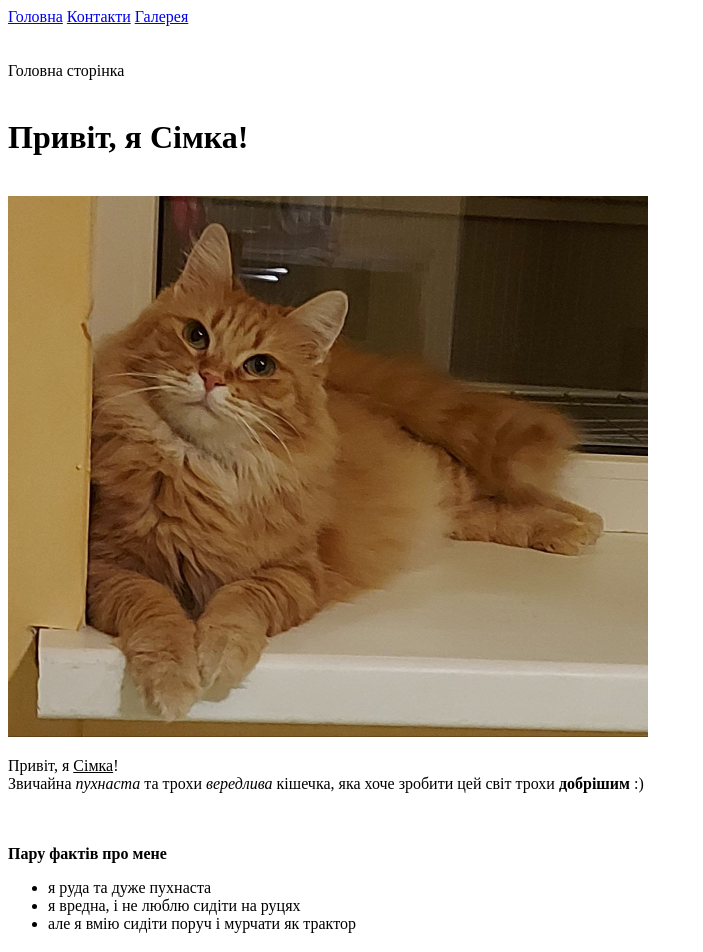
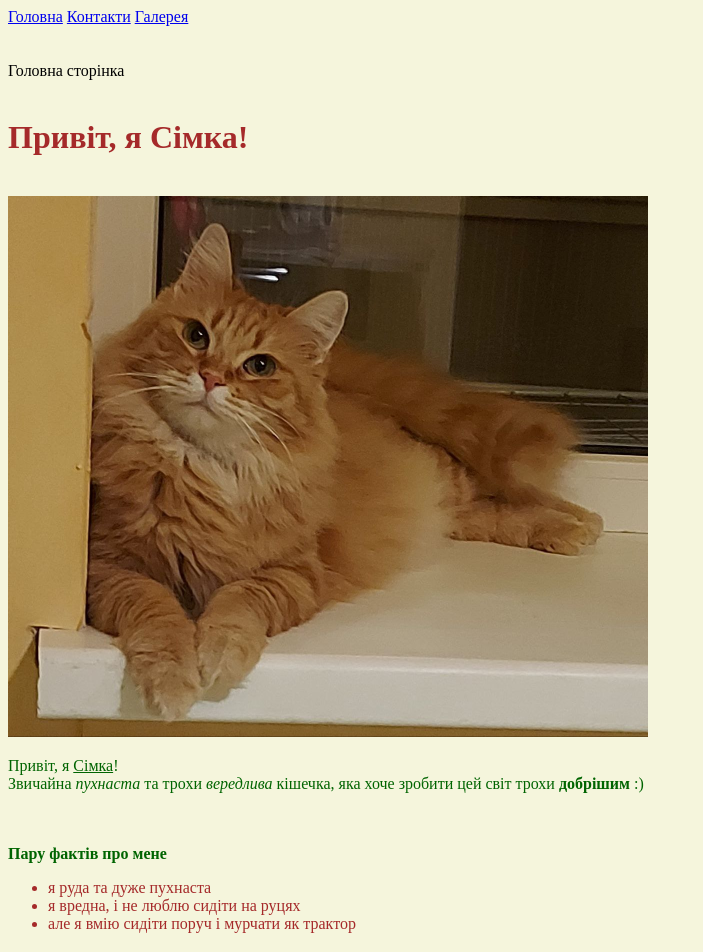
Before and after one commit to popovychkseniia21/gitHomework1, a plain HTML site: page index.html in a window 1280 px wide. Shown: the top 952 px of the page, without its empty margins (0-703 px from the left). Drawn offline with Linux system fonts and the light colour scheme.

Commit message:
First commit HTMLHOMEWORK

```diff
--- a/index.html
+++ b/index.html
@@ -3,6 +3,13 @@
 <head>
     <meta charset="UTF-8">
     <title>Кішка Сімка</title>
+    <style type="text/css">
+        h1{color: brown;}
+        p{color: darkgreen;}
+        b{color: darkgreen;}
+        li{color: brown;}
+        body{background-color: beige;}
+    </style>
 </head>
 <body>
     <header>
```
